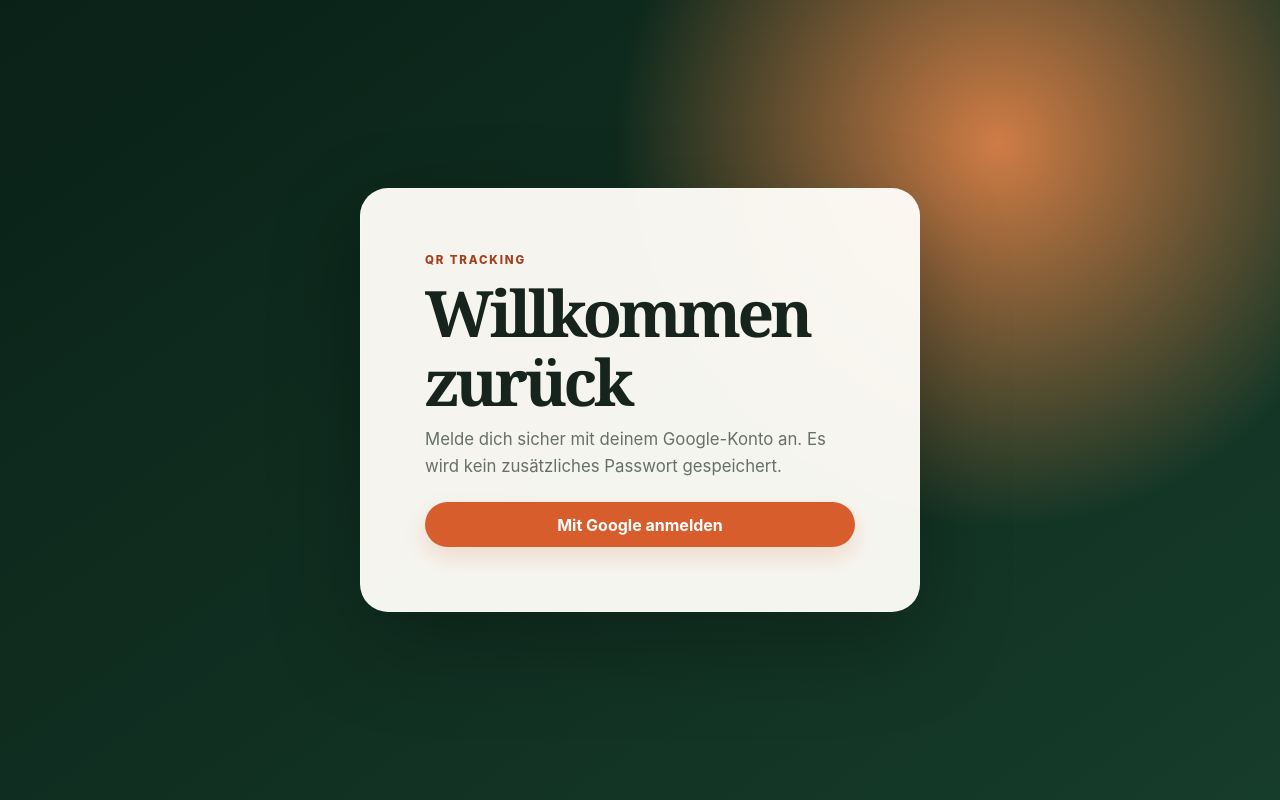
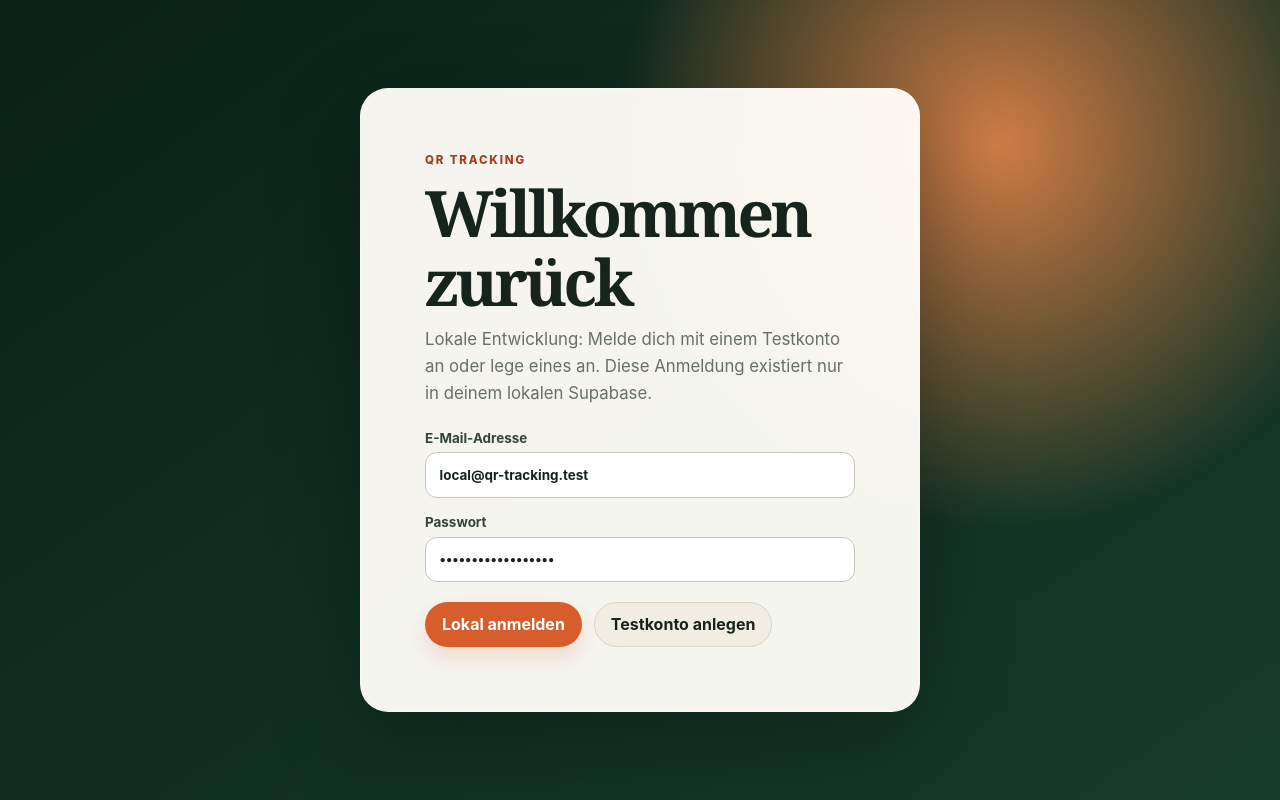
Before and after one commit to yoyopro28/qr-tracking-service, a React (Vite) app: page /generate in a window 1280 px wide. Built offline with nearby package versions, Linux system fonts and the light colour scheme; no server answers.

Commit message:
Add local password login for development

```diff
--- a/src/application/ports/auth-provider.ts
+++ b/src/application/ports/auth-provider.ts
@@ -11,6 +11,8 @@ export interface AuthProvider {
   getSession(): Promise<AuthSession | null>;
   signInWithOtp(email: string): Promise<void>;
   signInWithGoogle(): Promise<void>;
+  signInWithPassword(email: string, password: string): Promise<void>;
+  signUpWithPassword(email: string, password: string): Promise<void>;
   signOut(): Promise<void>;
   onSessionChanged(listener: SessionListener): Unsubscribe;
 }
--- a/src/infrastructure/supabase/auth-provider.ts
+++ b/src/infrastructure/supabase/auth-provider.ts
@@ -31,6 +31,16 @@ export class SupabaseAuthProvider implements AuthProvider {
     if (error) throw error;
   }
 
+  async signInWithPassword(email: string, password: string) {
+    const { error } = await supabase.auth.signInWithPassword({ email: email.trim(), password });
+    if (error) throw error;
+  }
+
+  async signUpWithPassword(email: string, password: string) {
+    const { error } = await supabase.auth.signUp({ email: email.trim(), password });
+    if (error) throw error;
+  }
+
   async signOut() {
     const { error } = await supabase.auth.signOut();
     if (error) throw error;
--- a/src/ui/pages/LoginPage.tsx
+++ b/src/ui/pages/LoginPage.tsx
@@ -5,6 +5,9 @@ import { authErrorMessage } from "../auth-errors";
 export function LoginPage() {
   const [errorMessage, setErrorMessage] = useState("");
   const [busy, setBusy] = useState(false);
+  const [email, setEmail] = useState("local@qr-tracking.test");
+  const [password, setPassword] = useState("local-dev-password");
+  const isLocalDevelopment = import.meta.env.DEV;
 
   async function signInWithGoogle() {
     setBusy(true);
@@ -17,17 +20,45 @@ export function LoginPage() {
     }
   }
 
+  async function withPassword(action: "signInWithPassword" | "signUpWithPassword") {
+    setBusy(true);
+    setErrorMessage("");
+    try {
+      await authProvider[action](email, password);
+    } catch (error) {
+      setErrorMessage(errorMessageForLocalAuth(error));
+    } finally {
+      setBusy(false);
+    }
+  }
+
   return (
     <main className="login-page">
       <section className="login-card">
         <span className="eyebrow">QR Tracking</span>
         <h1>Willkommen zurück</h1>
-        <p className="lede">Melde dich sicher mit deinem Google-Konto an. Es wird kein zusätzliches Passwort gespeichert.</p>
-        <button className="button google-login-button" type="button" disabled={busy} onClick={signInWithGoogle}>
-          {busy ? "Google wird geöffnet…" : "Mit Google anmelden"}
-        </button>
+        {isLocalDevelopment ? <>
+          <p className="lede">Lokale Entwicklung: Melde dich mit einem Testkonto an oder lege eines an. Diese Anmeldung existiert nur in deinem lokalen Supabase.</p>
+          <form className="login-form" onSubmit={(event) => { event.preventDefault(); void withPassword("signInWithPassword"); }}>
+            <label>E-Mail-Adresse<input type="email" required value={email} onChange={(event) => setEmail(event.target.value)} /></label>
+            <label>Passwort<input type="password" required minLength={6} value={password} onChange={(event) => setPassword(event.target.value)} /></label>
+            <div className="actions"><button className="button" disabled={busy}>{busy ? "Bitte warten…" : "Lokal anmelden"}</button><button className="button secondary" type="button" disabled={busy} onClick={() => void withPassword("signUpWithPassword")}>Testkonto anlegen</button></div>
+          </form>
+        </> : <>
+          <p className="lede">Melde dich sicher mit deinem Google-Konto an. Es wird kein zusätzliches Passwort gespeichert.</p>
+          <button className="button google-login-button" type="button" disabled={busy} onClick={signInWithGoogle}>
+            {busy ? "Google wird geöffnet…" : "Mit Google anmelden"}
+          </button>
+        </>}
         {errorMessage && <p className="login-message error" role="alert">{errorMessage}</p>}
       </section>
     </main>
   );
 }
+
+function errorMessageForLocalAuth(error: unknown) {
+  const message = error instanceof Error ? error.message : "";
+  if (/invalid login credentials/i.test(message)) return "E-Mail oder Passwort stimmen nicht. Lege das Testkonto zuerst an.";
+  if (/already registered/i.test(message)) return "Dieses Testkonto existiert bereits. Melde dich damit an.";
+  return authErrorMessage(error);
+}
--- a/src/ui/styles.css
+++ b/src/ui/styles.css
@@ -180,6 +180,8 @@ th { color: var(--muted); font-size: .72rem; letter-spacing: .06em; text-transfo
 .login-card { width: min(100%, 560px); padding: clamp(2rem, 6vw, 4rem); border: 1px solid rgb(255 255 255 / 22%); border-radius: 28px; background: rgb(255 253 248 / 96%); box-shadow: 0 32px 90px rgb(0 0 0 / 28%); }
 .login-card h1 { overflow-wrap: normal; hyphens: none; }
 .google-login-button { width: 100%; margin-top: 1.4rem; }
+.login-form { display: grid; gap: 1rem; margin-top: 1.4rem; }
+.login-form .actions { margin-top: .25rem; }
 .login-message { margin: 1rem 0 0; color: var(--success); }
 .login-message.error { color: var(--danger); }
 .boot { min-height: 100vh; display: grid; place-content: center; padding: 2rem; }
```
Also changed, not shown: 1 other file (tests, documents, lock files or other folders).
